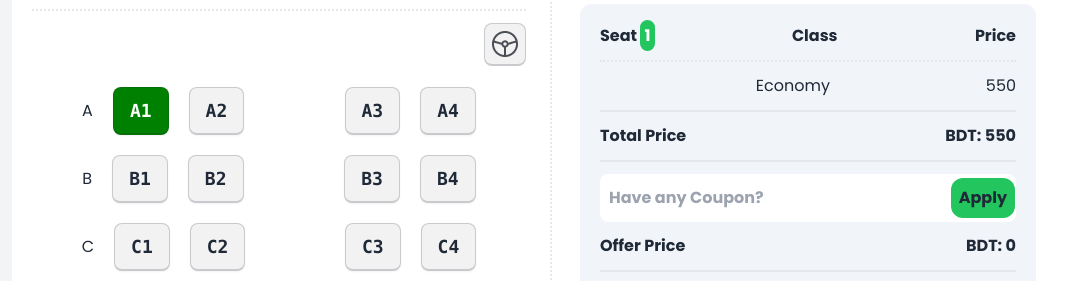
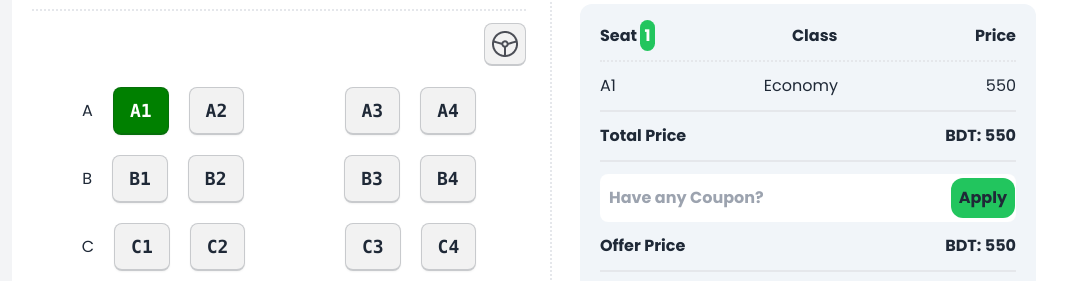
Before and after one commit to AbdullahAlNoman20/GreenLine_BusTicaet, a plain HTML site: page index.html in a window 1280 px wide. Both pictures are taken after a click on the element "A1". Shown: the part 1929-2210 px from the top of the page, without its empty margins (96-1163 px from the left). Drawn offline with nearby package versions, Linux system fonts and the light colour scheme.

Commit message:
Dynamic Price Function

```diff
--- a/index.html
+++ b/index.html
@@ -531,8 +531,8 @@
               <!-- Set Selection Info -->
 
 
-              <div class="flex justify-between pb-3 pt-3 ">
-                <p id="selectedButtons"></p>
+              <div class=" flex justify-between pb-3 pt-3 ">
+                <p id="selectedButtons">A1</p>
                 <p>Economy</p>
                 <p>550</p>
               </div>
@@ -549,14 +549,14 @@
               <div class="flex justify-end pt-3 border-t-2 font-bold ">
                 <label class="input pl-2 pr-0 w-full flex items-center">
                   <input type="text" class="grow " placeholder="Have any Coupon?" />
-                  <button class=" bg-green-500 rounded-xl p-2">Apply</button>
+                  <button  class=" bg-green-500 rounded-xl p-2">Apply</button>
                 </label>
               </div>
 
 
               <div class="flex justify-between py-3 font-bold border-b-2 ">
-                <p>Offer Price</p>
-                <p>BDT: 0</p>
+                <p >Offer Price</p>
+                <p>BDT: <span id="offerPrice">0</span></p>
               </div>
 
 
--- a/js/seatSelection.js
+++ b/js/seatSelection.js
@@ -47,4 +47,6 @@ let totalSum = 0;
         document.getElementById('totalSum').innerText = `${totalSum}`;
         document.getElementById('grandTotalSum').innerText = `${totalSum}`;
 
+        document.getElementById('offerPrice').innerText = `${totalSum}`;
+
     }
```
Also changed, not shown: js/discount.js (added).
